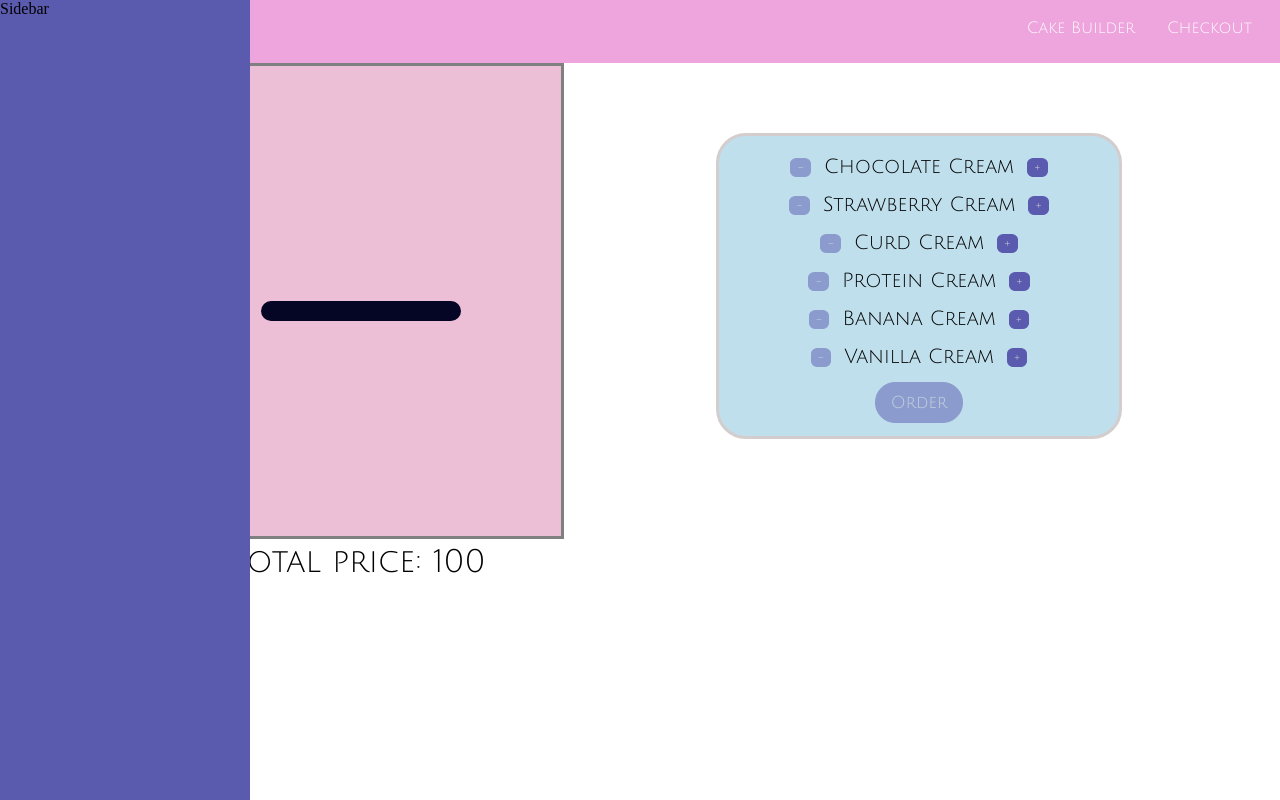
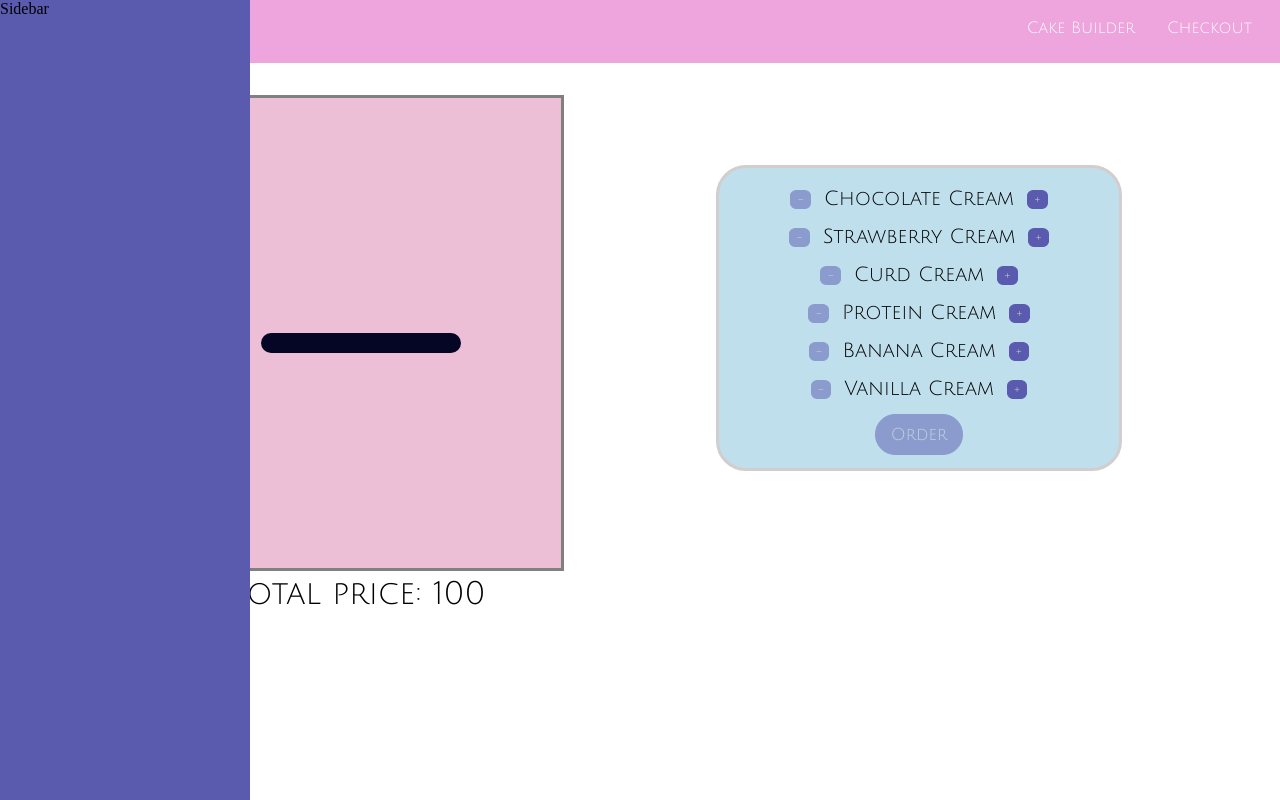
Before and after one commit to Aiperi-Amankulova/cake-builder, a React (Create React App) app: page / in a window 1280 px wide. Built offline with nearby package versions, Linux system fonts and the light colour scheme; a web font is replaced by a local one.

Commit message:
Add top padding to the Layout component

```diff
--- a/src/components/Layout/Layout.js
+++ b/src/components/Layout/Layout.js
@@ -8,7 +8,7 @@ export default ({children}) => {
       <div className= {classes.Layout}>
        <Toolbar/>
        <Drawer/>
-       {children}
+      <main>{children}</main>
       </div>
 
     );
--- a/src/components/Layout/Layout.module.css
+++ b/src/components/Layout/Layout.module.css
@@ -0,0 +1,3 @@
+.Layout main{
+    padding-top: 2rem;
+}
```
